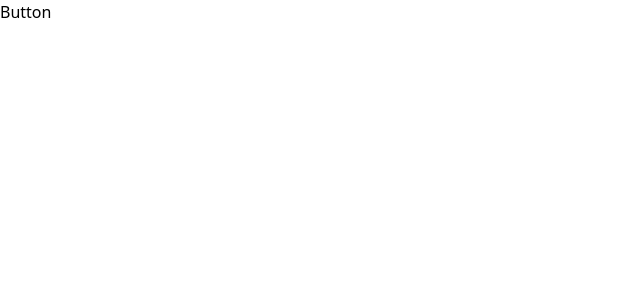
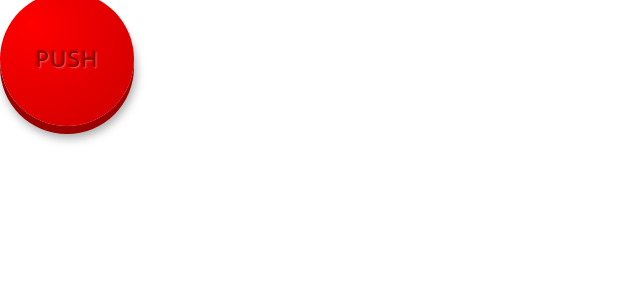
Before and after one commit to maikonweber/svelte-frontend-introduce-doc, a SvelteKit app: page / in a window 1280 px wide. Shown: the top 300 px of the page, without its empty margins (0-640 px from the left). Built offline with nearby package versions, Linux system fonts and the light colour scheme.

Commit message:
Create button component

```diff
--- a/src/routes/+page.svelte
+++ b/src/routes/+page.svelte
@@ -1,18 +1,32 @@
 <script>
 // @ts-nocheck
-    import { error } from "@sveltejs/kit";
-import { getRandomNumber } from "../utilis/utilis";
-    import Nested from "./Nested.svelte";
-    import Packageinfo from "./Packageinfo.svelte";
-    import Inner from './inner.svelte';
+import BigRedButton from "./BigRedButton.svelte";
+import { onMount } from 'svelte';
+
+import horn from './Button.svelte';
+
+console.log(horn)
+let audio;
+onMount(() => {
+        if (typeof Audio === 'undefined') {
+            return;
+        }
+
+       audio = new Audio();
+       audio.src = horn
+    })
 
     function handleMessage(event) {
         alert(event.detail.text);
     }
+
+    function handleClick () {
+        audio.play();
+    }
+
 </script>
 
 
-<Inner on:message={handleMessage} />
+<BigRedButton on:click={handleClick}>
 
-
-<style></style>
+</BigRedButton>
--- /dev/null
+++ b/src/routes/BigRedButton.svelte
@@ -0,0 +1,25 @@
+<button on:click>
+    Push
+</button>
+
+<style>
+    button {
+		font-size: 1.4em;
+		width: 6em;
+		height: 6em;
+		border-radius: 50%;
+		background: radial-gradient(circle at 25% 25%, hsl(0, 100%, 50%) 0, hsl(0, 100%, 40%) 100%);
+		box-shadow: 0 8px 0 hsl(0, 100%, 30%), 2px 12px 10px rgba(0,0,0,.35);
+		color: hsl(0, 100%, 30%);
+		text-shadow: -1px -1px 2px rgba(0,0,0,0.3), 1px 1px 2px rgba(255,255,255,0.4);
+		text-transform: uppercase;
+		letter-spacing: 0.05em;
+		transform: translate(0, -8px);
+		transition: all 0.2s;
+	}
+
+	button:active {
+		transform: translate(0, -2px);
+		box-shadow: 0 2px 0 hsl(0, 100%, 30%), 2px 6px 10px rgba(0,0,0,.35);
+	}
+</style>
```
Also changed, not shown: src/routes/Button.svelte (added), 1 other file (tests, documents, lock files or other folders).
